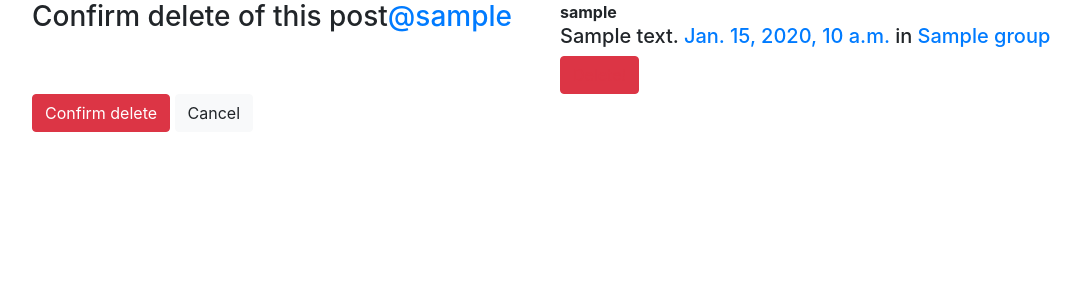
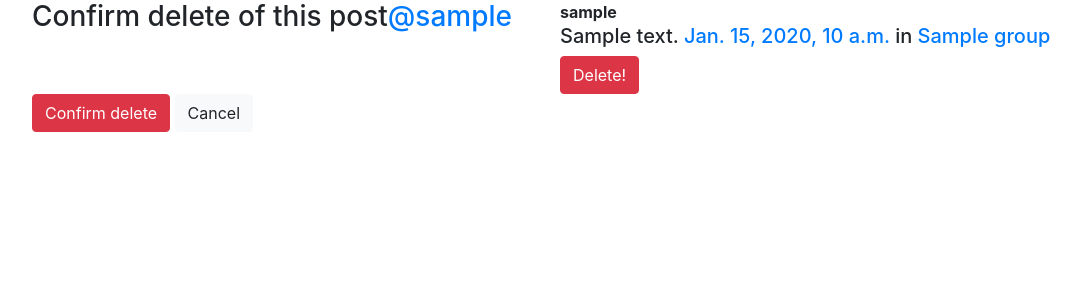
Before and after one commit to JaworskiAleksander/social_site, a Django app: page /posts/delete/1/ in a window 1280 px wide. Shown: the part 58-358 px from the top of the page, without its empty margins (53-1134 px from the left). Run offline with Django 3.2, Linux system fonts and the light colour scheme; a user stored in the database is signed in; tables that the repository leaves empty hold one stand-in row (values such as "Sample post"); some libraries are stand-ins or nearby versions.

Commit message:
removed class 'text-danger' from delete button

```diff
--- a/social_site/posts/templates/posts/_post.html
+++ b/social_site/posts/templates/posts/_post.html
@@ -23,7 +23,7 @@ no need to extend, as the content of this template will be always injected in ot
             {% if user.is_authenticated and post.user == user and not hide_delete %}
                 <a href="{% url 'posts:delete' pk=post.pk %}" title='delete' class="btn btn-danger">
                     <span class="fa fa-remove text-danger" aria-hidden="true"></span>
-                    <span class="text-danger icon-label">Delete!</span>
+                    <span class="icon-label">Delete!</span>
                 </a>
             {% endif %}
         </div>
```
